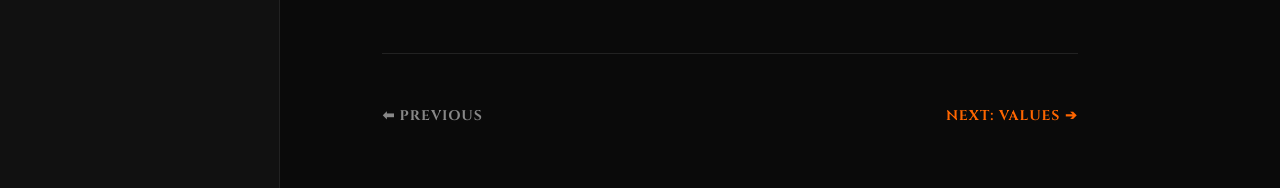
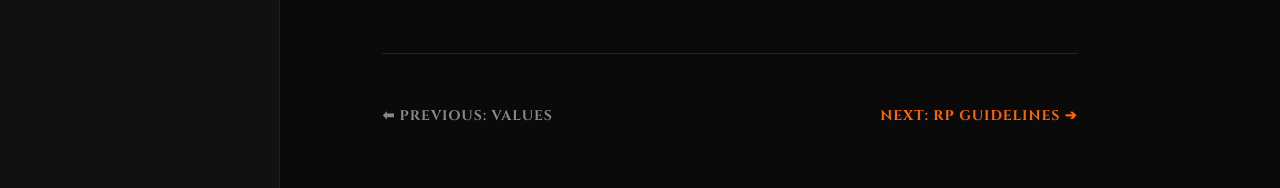
Before and after one commit to AshBorneRP/AshBorne-Rules, a Jekyll site: the page built from general-expectations.md, in a window 1280 px wide and 900 px high, scrolled down 2692 px. Shown: the part 712-900 px from the top of the window. Built offline with Jekyll 4.4.1, drawn with Linux system fonts in a browser that asks for light colours; our own code applies the rules of GitHub Pages for plain Markdown files; before the commit the page ends 3552 px from its top, so only the background shows below that.

Commit message:
Update general-expectations.md

```diff
--- a/general-expectations.md
+++ b/general-expectations.md
@@ -63,8 +63,8 @@ AshBorne is an international community, but to ensure fair moderation and cohesi
 * You may absolutely use brief phrases in other languages to add cultural flavor to your character.
 * However, you cannot use a foreign language to exclude others from a scene, hide motives, or bypass IC communication.
 <br><br>
-<hr>
-<div style="display: flex; justify-content: space-between; font-family: 'Cinzel', serif; font-size: 14px; letter-spacing: 1px;">
-    <a href="./" style="text-decoration: none; color: #888;">⬅ PREVIOUS</a>
-    <a href="community-values" style="text-decoration: none; color: #ff6600;">NEXT: VALUES ➔</a>
+<hr style="margin-top: 50px; border: 0; border-top: 1px solid #222;">
+<div style="display: flex; justify-content: space-between; font-family: 'Cinzel', serif; font-size: 14px; letter-spacing: 1px; margin-bottom: 40px;">
+    <a href="community-values.html" style="text-decoration: none; color: #888;">⬅ PREVIOUS: VALUES</a>
+    <a href="roleplay-guidelines.html" style="text-decoration: none; color: #ff6600;">NEXT: RP GUIDELINES ➔</a>
 </div>
```
